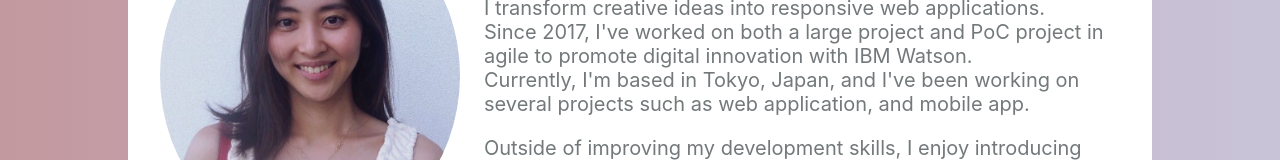
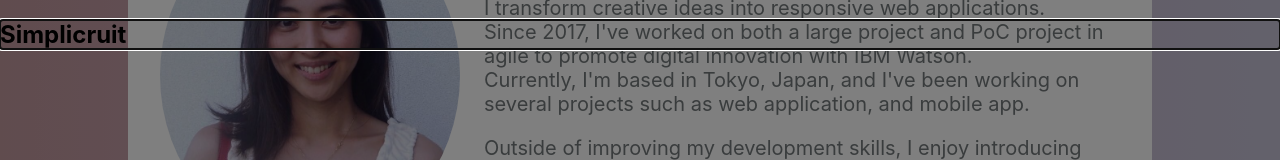
Before and after one commit to yuriette16/portfolio, a React (Create React App) app: page / in a window 1280 px wide. Both pictures are taken after a click on the element 424 px from the left and 1562 px from the top of the page. Shown: the part 996-1156 px from the top of the page. Built offline with nearby package versions, Linux system fonts and the light colour scheme.

Commit message:
Project modal initial

```diff
--- a/src/components/cards/Project.js
+++ b/src/components/cards/Project.js
@@ -1,21 +1,36 @@
 import React, {Component} from 'react';
 import ReactDOM from 'react-dom';
+import Modal from '@material-ui/core/Modal';
+import Backdrop from '@material-ui/core/Backdrop';
+import Fade from '@material-ui/core/Fade';
+
 import '../../style/Project.css';
 
 class Project extends Component {
+    constructor(props) {
+        super(props);
+        this.state = {open: false};
+    }
 
     render () {
 
         const { projectName, projectSkill, projectRole, projectDescription, projectGif } = this.props;
 
-        const displayProjectDetail = () => {
-            console.log(projectSkill);
+        const displayProjectModal = () => {
+             this.setState({
+                open: true
+             });
+        };
 
+        const closeProjectModal = () => {
+            this.setState({
+                open: false
+             });
         };
 
         return (
 
-            <div className="project" onClick={displayProjectDetail} >
+            <div className="project" onClick={displayProjectModal} >
                 <div>{ projectSkill }</div>
                 <div>{ projectRole }</div>
                 <div>{ projectDescription }</div>
@@ -23,6 +38,17 @@ class Project extends Component {
                     <div className="project-name">{ projectName }</div>
                     <img src={ projectGif } className="project-gif"></img>
                 </div>
+                <Modal
+                    aria-labelledby="simple-modal-title"
+                    aria-describedby="simple-modal-description"
+
+                    open={ this.state.open }
+                    onClose={ closeProjectModal }
+
+                >
+
+                            <h2 id="transition-modal-title">{ projectName }</h2>
+                </Modal>
             </div>
 
         );
--- a/src/style/Project.css
+++ b/src/style/Project.css
@@ -8,6 +8,7 @@
     opacity: 50%;
     width: 400px;
     height: auto;
+    cursor: pointer;
 }
 
 .project-name{
```
